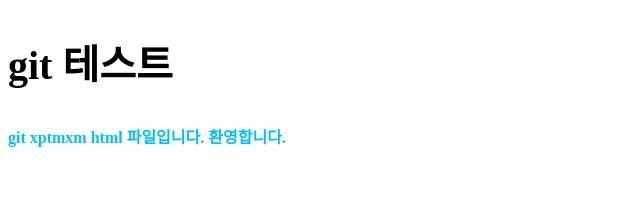
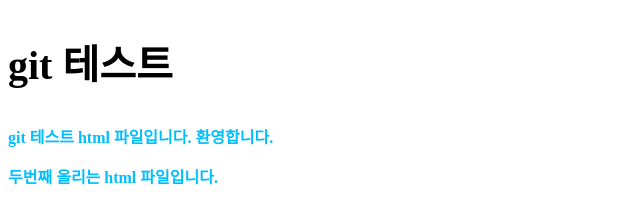
Before and after one commit to igomin/text, a plain HTML site: page index.html in a window 1280 px wide. Shown: the whole page, without its empty margins (0-640 px from the left). Drawn offline with Linux system fonts and the light colour scheme.

Commit message:
세번째 inesx. html

```diff
--- a/index.html
+++ b/index.html
@@ -9,6 +9,10 @@
 </head>
 <body>
     <h2>git 테스트</h2>
-    <p>git xptmxm html 파일입니다. 환영합니다.</p>
+    <p>git 테스트 html 파일입니다. 환영합니다.</p>
+    <p>두번째 올리는 html 파일입니다.</p>
+
+
+
 </body>
 </html>
```
Also changed, not shown: 1 other file.
